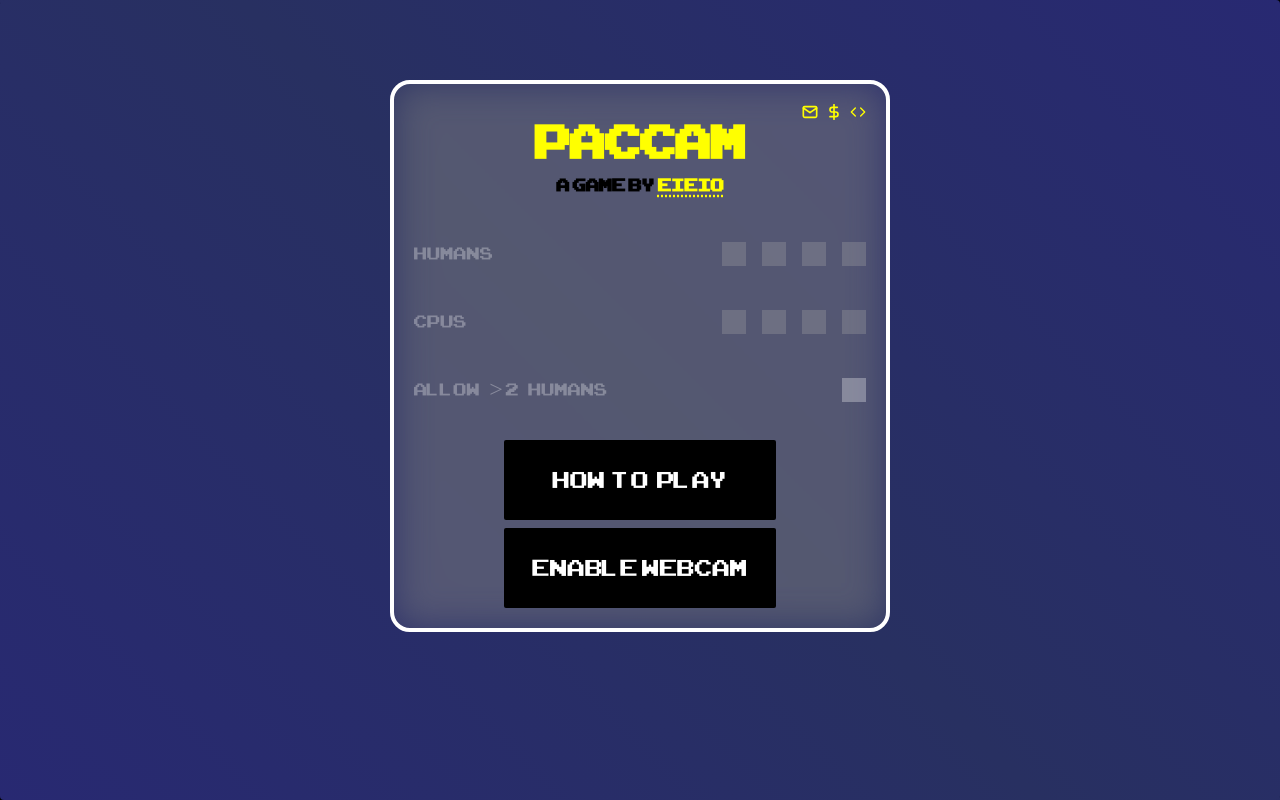
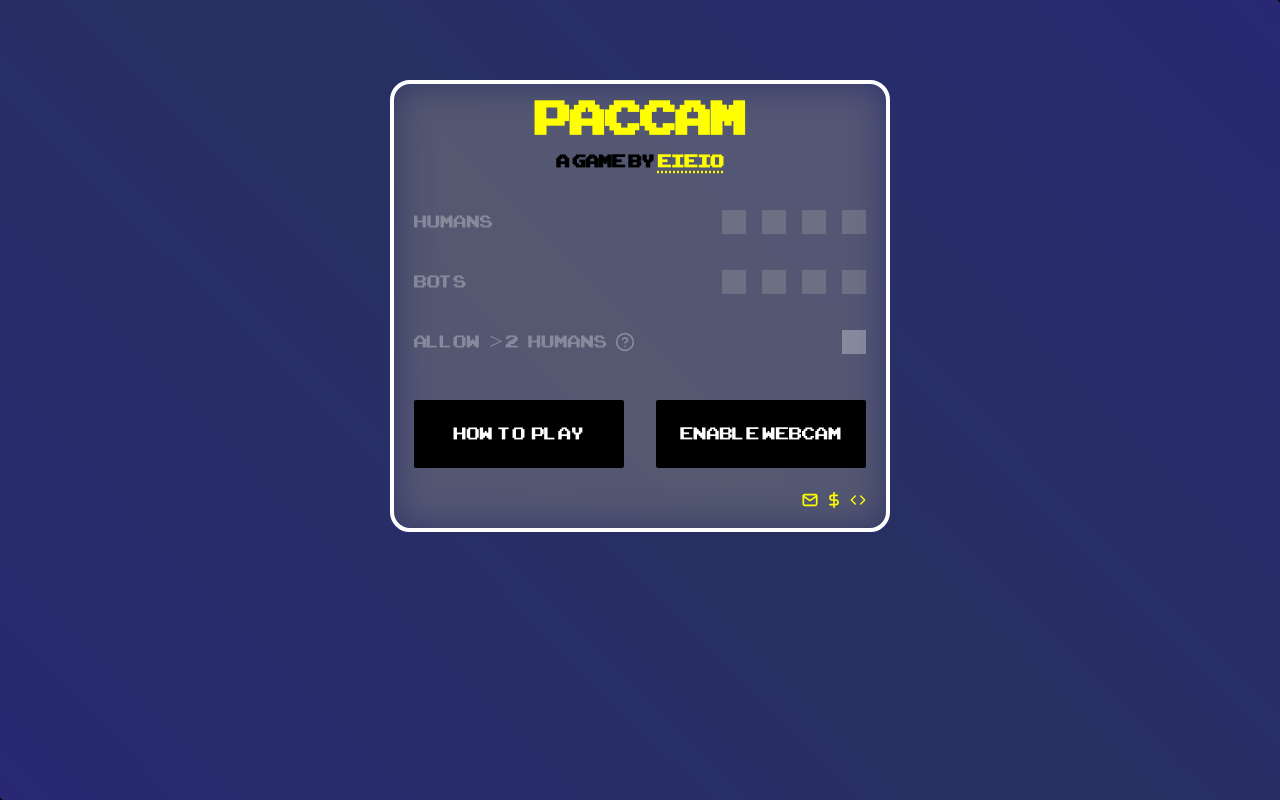
Before and after one commit to nolenroyalty/paccam, a React (Vite) app: page / in a window 1280 px wide. Built offline with nearby package versions, Linux system fonts and the light colour scheme.

Commit message:
style tweaks

```diff
--- a/src/components/Button/Button.js
+++ b/src/components/Button/Button.js
@@ -8,8 +8,8 @@ function Button({ children, style = {}, size, disabled, ...props }) {
   let fontSize;
   if (size === "small") {
     borderPx = 2;
-    padding = "1rem 0.5rem";
-    fontSize = "2rem";
+    padding = "1rem 0.25rem";
+    fontSize = "1.5rem";
   } else if (size === "medium") {
     borderPx = 4;
     padding = "1.5rem";
--- a/src/components/StartScreen/StartScreen.js
+++ b/src/components/StartScreen/StartScreen.js
@@ -4,6 +4,7 @@ import Button from "../Button";
 import { zIndex1 } from "../../zindex";
 import { WAITING_FOR_PLAYER_SELECT, WAITING_FOR_VIDEO } from "../../STATUS";
 import * as Checkbox from "@radix-ui/react-checkbox";
+import * as Tooltip from "@radix-ui/react-tooltip";
 
 const MAX_PLAYERS = 4;
 
@@ -86,20 +87,6 @@ function StartScreen({
   return (
     <Wrapper>
       <TitleSubheadWrapper>
-        <DonoLinkHolder>
-          <IconLink href="https://eieio.substack.com" target="_blank">
-            <MailIcon />
-          </IconLink>
-          <IconLink href="https://buymeacoffee.com/eieio" target="_blank">
-            <DollarIcon />
-          </IconLink>
-          <IconLink
-            href="https://github.com/nolenroyalty/paccam"
-            target="_blank"
-          >
-            <CodeIcon />
-          </IconLink>
-        </DonoLinkHolder>
         <Title>PacCam</Title>
         <SubHead>
           a game by{" "}
@@ -167,23 +154,37 @@ function StartScreen({
           </FadeInButton>
         )}
       </ButtonHolder>
+      <DonoLinkHolder>
+        <IconLink href="https://eieio.substack.com" target="_blank">
+          <MailIcon />
+        </IconLink>
+        <IconLink href="https://buymeacoffee.com/eieio" target="_blank">
+          <DollarIcon />
+        </IconLink>
+        <IconLink href="https://github.com/nolenroyalty/paccam" target="_blank">
+          <CodeIcon />
+        </IconLink>
+      </DonoLinkHolder>
     </Wrapper>
   );
 }
 
 const ButtonHolder = styled.div`
   display: grid;
-  grid-template-columns: 100%;
-  grid-template-rows: 1fr 1fr;
-  justify-items: stretch;
-  padding: 0 20%;
-  gap: 0.5rem;
+  grid-template-columns: 1fr 1fr;
+  grid-template-rows: 100%;
+  /* justify-items: stretch; */
+  justify-content: center;
+  /* padding: 0 */
+  padding: 1rem 0 0;
+  gap: 2rem;
 
   @media (max-width: 650px) {
     grid-template-columns: 100%;
     grid-template-rows: 1fr 1fr;
     justify-items: stretch;
-    padding: 0 10%;
+    padding: 1rem 10% 0;
+    gap: 1rem;
   }
 `;
 
@@ -191,6 +192,7 @@ const DonoLinkHolder = styled.div`
   display: flex;
   flex-direction: row;
   justify-content: right;
+  align-items: center;
   gap: 0.5rem;
   size: 0.5rem;
 `;
@@ -243,6 +245,24 @@ const CodeIcon = () => (
   >
     <polyline points="16 18 22 12 16 6"></polyline>
     <polyline points="8 6 2 12 8 18"></polyline>
+  </svg>
+);
+
+const QuestionIcon = () => (
+  <svg
+    xmlns="http://www.w3.org/2000/svg"
+    width="1.25rem"
+    height="1.25rem"
+    viewBox="0 0 24 24"
+    fill="none"
+    stroke="currentColor"
+    strokeWidth="2"
+    strokeLinecap="round"
+    strokeLinejoin="round"
+  >
+    <circle cx="12" cy="12" r="10"></circle>
+    <path d="M9.09 9a3 3 0 0 1 5.83 1c0 2-3 3-3 3"></path>
+    <line x1="12" y1="17" x2="12.01" y2="17"></line>
   </svg>
 );
 
@@ -307,7 +327,9 @@ function CheckboxContainer({
 
   return (
     <CheckboxContainerWrapper $videoEnabled={videoEnabled}>
-      <CheckboxContainerLabel>{kind}</CheckboxContainerLabel>
+      <CheckboxContainerLabel>
+        {kind === "CPUs" ? "Bots" : "Humans"}
+      </CheckboxContainerLabel>
       <CheckboxGroupHolder>
         {[...Array(numBoxes)].map((_, i) => (
           <SingleCheckbox
@@ -347,7 +369,7 @@ function AllowMorePlayers({
   return (
     <CheckboxContainerWrapper $videoEnabled={videoEnabled}>
       <CheckboxContainerLabel>
-        Allow &nbsp; &gt;&nbsp;2 &nbsp; humans
+        Allow &nbsp; &gt;&nbsp;2 &nbsp; humans <ExplainMorePlayers />
       </CheckboxContainerLabel>
       <CheckboxRoot
         checked={allowMorePlayers}
@@ -358,6 +380,47 @@ function AllowMorePlayers({
     </CheckboxContainerWrapper>
   );
 }
+
+function ExplainMorePlayers() {
+  return (
+    <TooltipProvider>
+      <TooltipRoot>
+        <TooltipTrigger>
+          <QuestionIcon />
+        </TooltipTrigger>
+        <TooltipPortal>
+          <TooltipContent sideOffset={5}>
+            <TooltipArrow width={20} height={10} />
+            Many computers struggle to track more than 2 faces at a time. And
+            frankly it's hard to fit 4 faces on the screen at once!
+            <br />
+            <br />
+            Feel free to enable this, but beware that it might not work well :)
+          </TooltipContent>
+        </TooltipPortal>
+      </TooltipRoot>
+    </TooltipProvider>
+  );
+}
+
+const TooltipProvider = styled(Tooltip.Provider)``;
+const TooltipRoot = styled(Tooltip.Root)``;
+const TooltipTrigger = styled(Tooltip.Trigger)`
+  all: unset;
+  color: white;
+  cursor: pointer;
+`;
+const TooltipPortal = styled(Tooltip.Portal)``;
+const TooltipContent = styled(Tooltip.Content)`
+  background-color: black;
+  color: white;
+  padding: 1rem;
+  max-width: 300px;
+  border-radius: 10px;
+`;
+const TooltipArrow = styled(Tooltip.Arrow)`
+  fill: black;
+`;
 
 const CheckboxContainerWrapper = styled.div`
   display: flex;
@@ -374,6 +437,10 @@ const CheckboxContainerLabel = styled.span`
   font-size: 1.5rem;
   font-family: "Arcade Classic";
   color: white;
+  display: flex;
+  align-items: center;
+  flex-direction: row;
+  gap: 0.5rem;
 `;
 
 const CheckboxGroupHolder = styled.div`
@@ -437,7 +504,7 @@ const Wrapper = styled.div`
   left: 50%;
   top: 10%;
   transform: translateX(-50%);
-  gap: 2rem;
+  gap: 1.5rem;
   z-index: ${zIndex1};
   backdrop-filter: blur(20px) contrast(0.5);
   padding: 20px;
```
